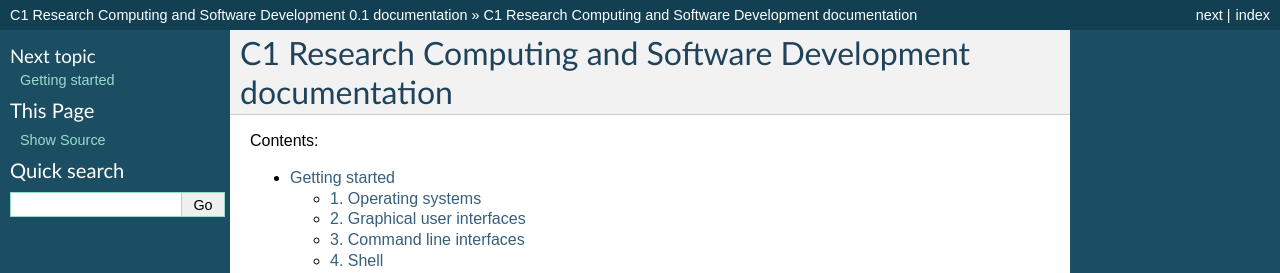
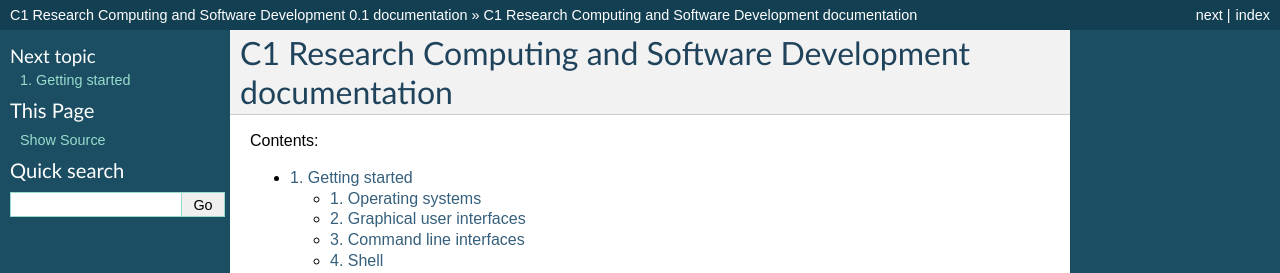
Before and after one commit to AlexBM173/apb86_C1, a Sphinx documentation site: the page built from docs/source/index.rst, in a window 1280 px wide. Shown: the top 273 px of the page. Built offline with Sphinx 7.4.7, drawn with Linux system fonts in a browser that asks for light colours; pages that are not in the unit, such as notebooks, are missing from menus.

Commit message:
Update Getting started.rst

```diff
--- a/docs/source/Getting started.rst
+++ b/docs/source/Getting started.rst
@@ -1,4 +1,4 @@
-Getting started
+1. Getting started
 ================
 
 1. Operating systems
```
